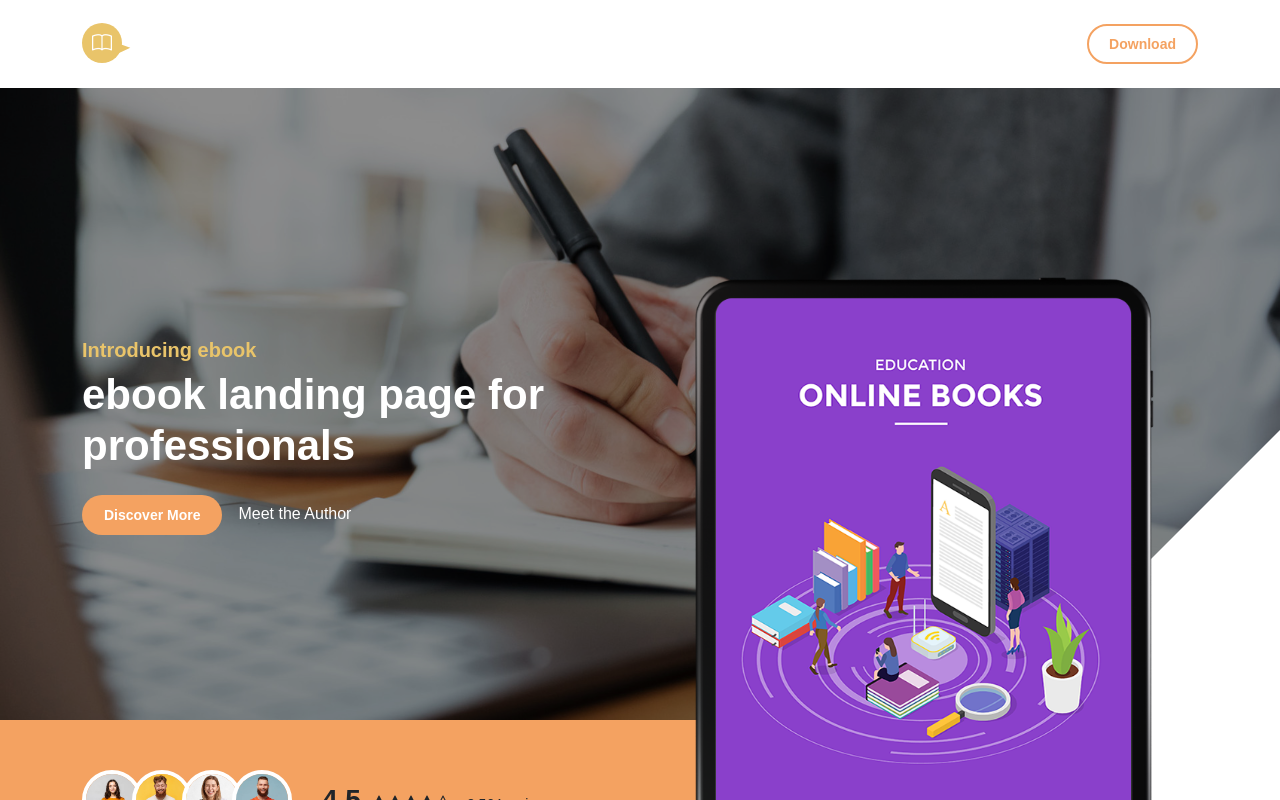
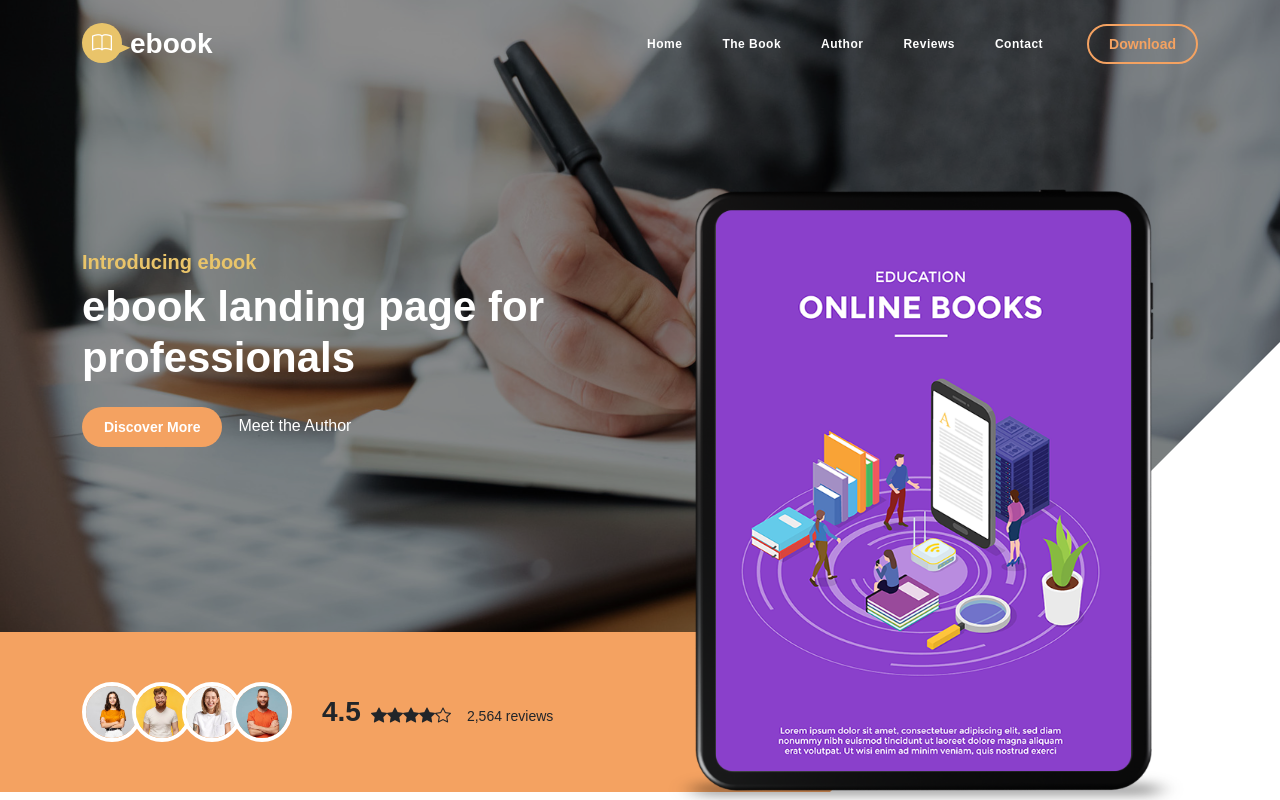
Before and after one commit to MrNiNaD/web-core-vital-prac, a Next.js app: page / in a window 1280 px wide. Shown: the top 800 px of the page. Built offline with nearby package versions, Linux system fonts and the light colour scheme; a web font is replaced by a local one.

Commit message:
desktop navbar fixed

```diff
--- a/src/app/layout.tsx
+++ b/src/app/layout.tsx
@@ -1,5 +1,4 @@
 import type { Metadata } from "next";
-import "./globals.css";
 
 export const metadata: Metadata = {
   title: "Create Next App",
@@ -43,7 +42,7 @@
 
       <body>
         <main>
-          <nav className="navbar navbar-expand-lg">
+          <nav className="navbar navbar-expand-lg sticky-wrapper">
             <div className="container">
               <a className="navbar-brand" href="index.html">
                 <i className="navbar-brand-icon bi-book me-2"></i>
```
